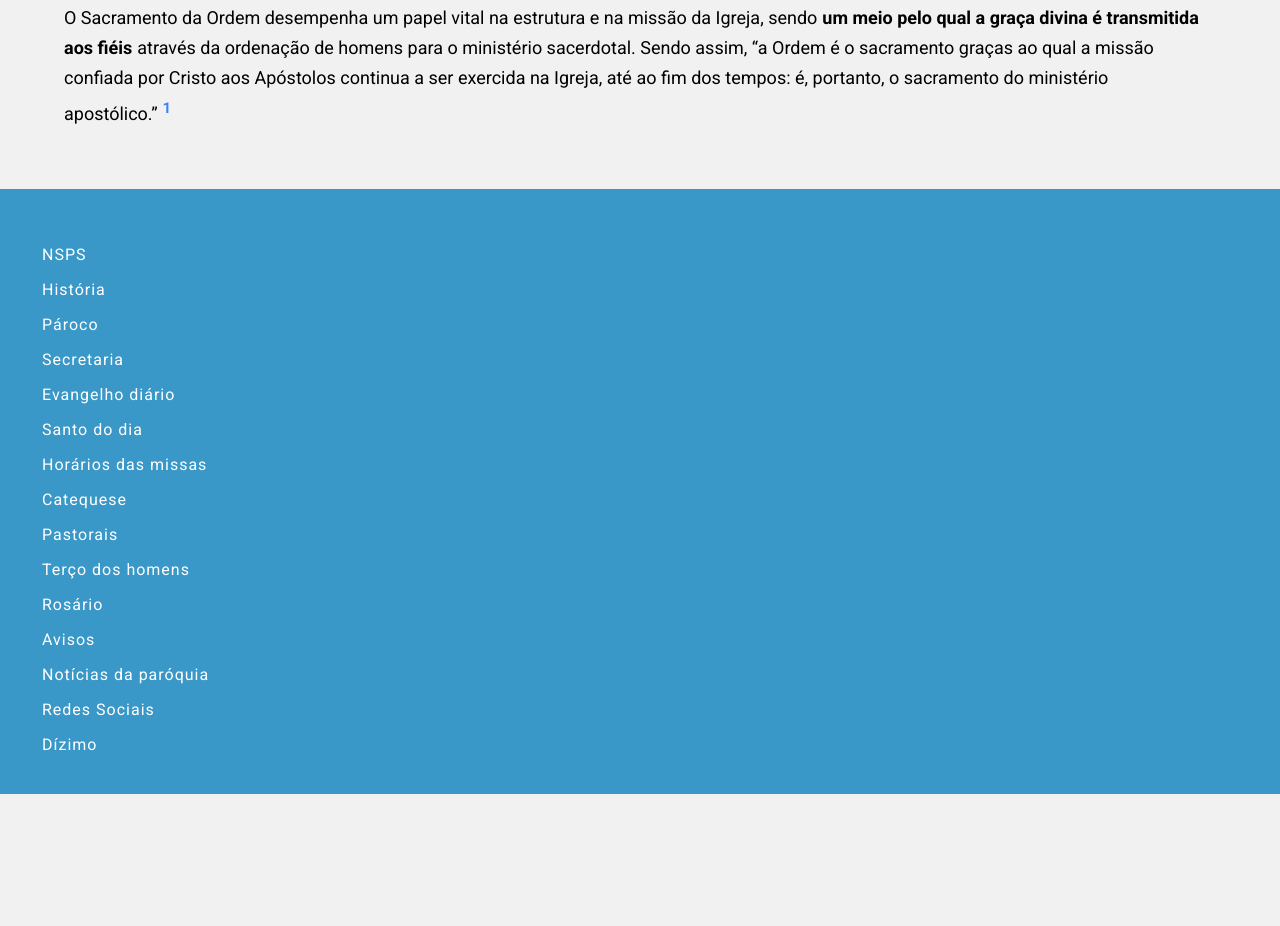
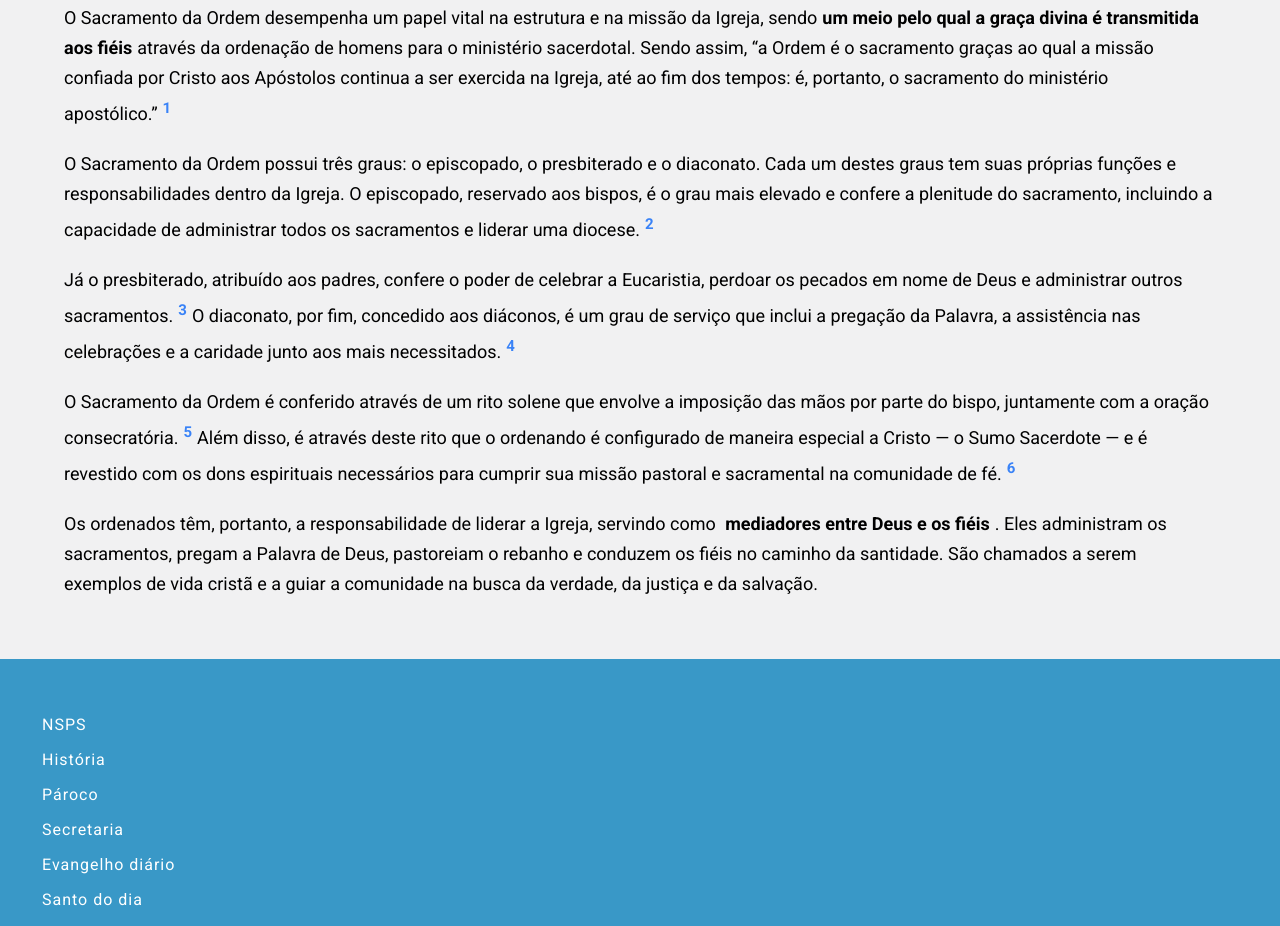
Before and after one commit to devMahaw/site_para_paroquia, a React (Vite) app: page /ordem in a window 1280 px wide. Shown: the part 1380-2306 px from the top of the page. Before the commit the page ends 2174 px from the top, so only its background shows below. Built offline with nearby package versions, Linux system fonts and the light colour scheme.

Commit message:
feat: ordem section continuing 2

```diff
--- a/src/pages/Ordem/index.tsx
+++ b/src/pages/Ordem/index.tsx
@@ -98,6 +98,79 @@ const Ordem = () => {
               </a>
             </sup>
           </S.SmallText>
+          <S.SmallText>
+            O Sacramento da Ordem possui três graus: o episcopado, o
+            presbiterado e o diaconato. Cada um destes graus tem suas próprias
+            funções e responsabilidades dentro da Igreja. O episcopado,
+            reservado aos bispos, é o grau mais elevado e confere a plenitude do
+            sacramento, incluindo a capacidade de administrar todos os
+            sacramentos e liderar uma diocese.
+            <sup>
+              <a
+                href="https://www.vatican.va/archive/cathechism_po/index_new/p2s2cap3_1533-1666_po.html"
+                target="blank"
+              >
+                2
+              </a>
+            </sup>
+          </S.SmallText>
+          <S.SmallText>
+            Já o presbiterado, atribuído aos padres, confere o poder de celebrar
+            a Eucaristia, perdoar os pecados em nome de Deus e administrar
+            outros sacramentos.
+            <sup>
+              <a
+                href="https://www.vatican.va/archive/cathechism_po/index_new/p2s2cap3_1533-1666_po.html"
+                target="blank"
+              >
+                3
+              </a>
+            </sup>
+            O diaconato, por fim, concedido aos diáconos, é um grau de serviço
+            que inclui a pregação da Palavra, a assistência nas celebrações e a
+            caridade junto aos mais necessitados.
+            <sup>
+              <a
+                href="https://www.vatican.va/archive/cathechism_po/index_new/p2s2cap3_1533-1666_po.html"
+                target="blank"
+              >
+                4
+              </a>
+            </sup>
+          </S.SmallText>
+          <S.SmallText>
+            O Sacramento da Ordem é conferido através de um rito solene que
+            envolve a imposição das mãos por parte do bispo, juntamente com a
+            oração consecratória.
+            <sup>
+              <a
+                href="https://www.vatican.va/archive/cathechism_po/index_new/p2s2cap3_1533-1666_po.html"
+                target="blank"
+              >
+                5
+              </a>
+            </sup>
+            Além disso, é através deste rito que o ordenando é configurado de
+            maneira especial a Cristo — o Sumo Sacerdote — e é revestido com os
+            dons espirituais necessários para cumprir sua missão pastoral e
+            sacramental na comunidade de fé.
+            <sup>
+              <a
+                href="https://www.vatican.va/archive/cathechism_po/index_new/p2s2cap3_1533-1666_po.html"
+                target="blank"
+              >
+                6
+              </a>
+            </sup>
+          </S.SmallText>
+          <S.SmallText>
+            Os ordenados têm, portanto, a responsabilidade de liderar a Igreja,
+            servindo como <strong>mediadores entre Deus e os fiéis</strong>.
+            Eles administram os sacramentos, pregam a Palavra de Deus,
+            pastoreiam o rebanho e conduzem os fiéis no caminho da santidade.
+            São chamados a serem exemplos de vida cristã e a guiar a comunidade
+            na busca da verdade, da justiça e da salvação.
+          </S.SmallText>
         </S.TextContainer>
       </S.Container>
     </div>
```
